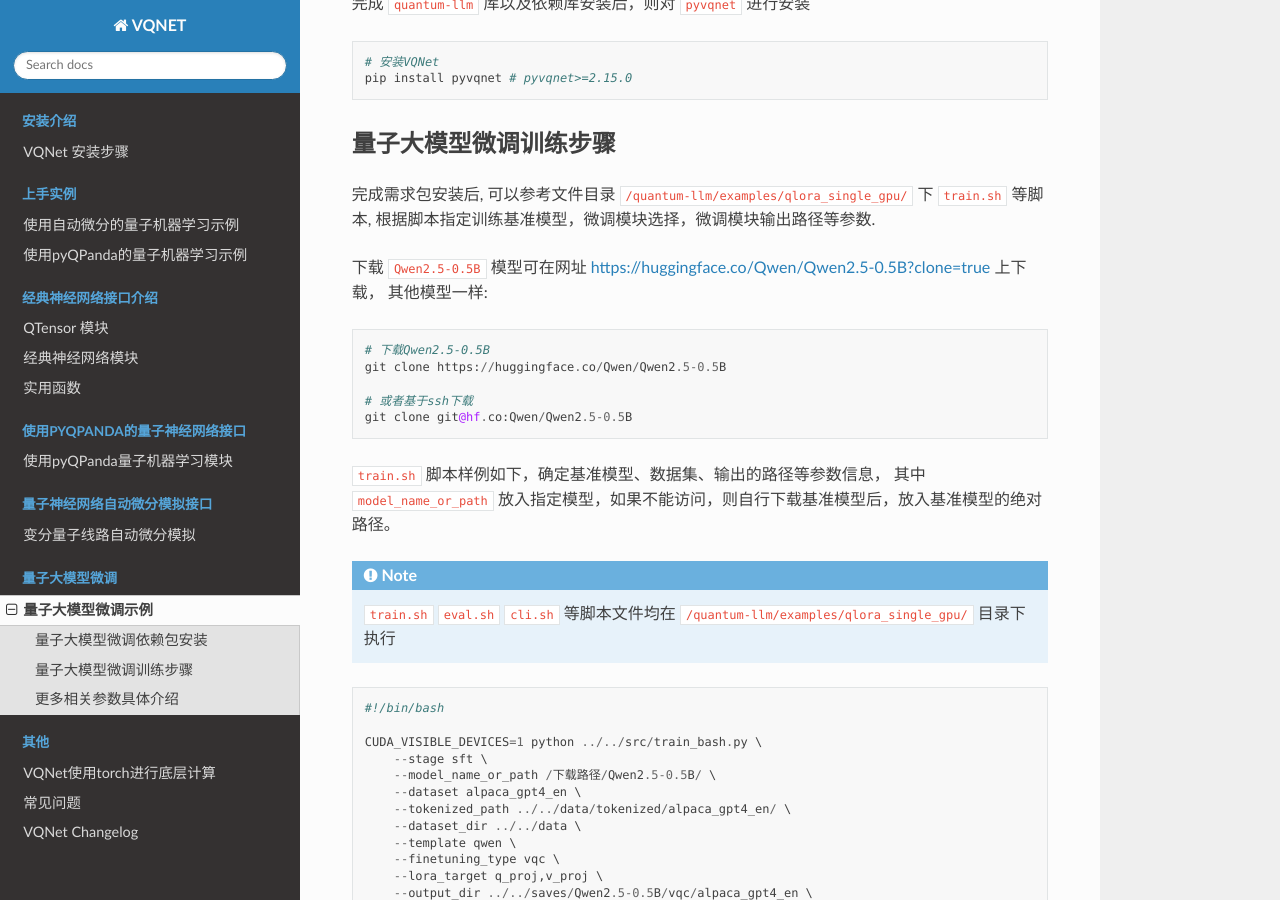
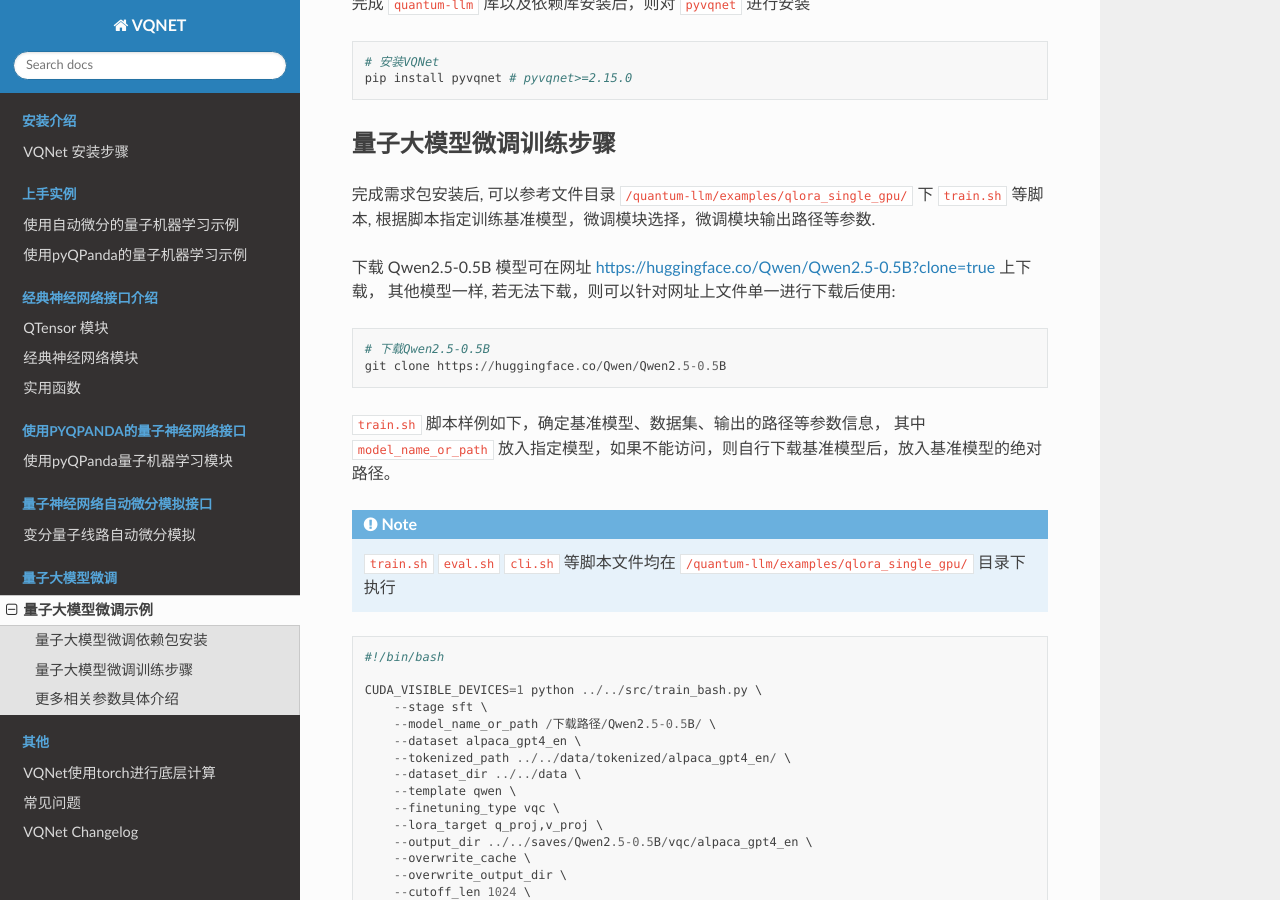
Before and after one commit to OriginQ/VQNET2.0-tutorial, a Sphinx documentation site: the page built from source/rst/llm.rst, in a window 1280 px wide and 900 px high, scrolled down 849 px. Built offline with Sphinx 7.4.7 and the Read the Docs theme 3.1.0, drawn with Linux system fonts in a browser that asks for light colours.

Commit message:
[fix] fix README.md download models content

```diff
--- a/source/rst/llm.rst
+++ b/source/rst/llm.rst
@@ -44,15 +44,12 @@
 
 完成需求包安装后, 可以参考文件目录 ``/quantum-llm/examples/qlora_single_gpu/`` 下 ``train.sh`` 等脚本, 根据脚本指定训练基准模型，微调模块选择，微调模块输出路径等参数.
 
-下载 ``Qwen2.5-0.5B`` 模型可在网址 https://huggingface.co/Qwen/Qwen2.5-0.5B?clone=true 上下载， 其他模型一样:
+下载 Qwen2.5-0.5B 模型可在网址 https://huggingface.co/Qwen/Qwen2.5-0.5B?clone=true 上下载， 其他模型一样, 若无法下载，则可以针对网址上文件单一进行下载后使用:
 
 .. code-block::
 
     # 下载Qwen2.5-0.5B
     git clone https://huggingface.co/Qwen/Qwen2.5-0.5B
-
-    # 或者基于ssh下载
-    git clone git@hf.co:Qwen/Qwen2.5-0.5B
 
 
 ``train.sh`` 脚本样例如下，确定基准模型、数据集、输出的路径等参数信息， 其中 ``model_name_or_path`` 放入指定模型，如果不能访问，则自行下载基准模型后，放入基准模型的绝对路径。
```
